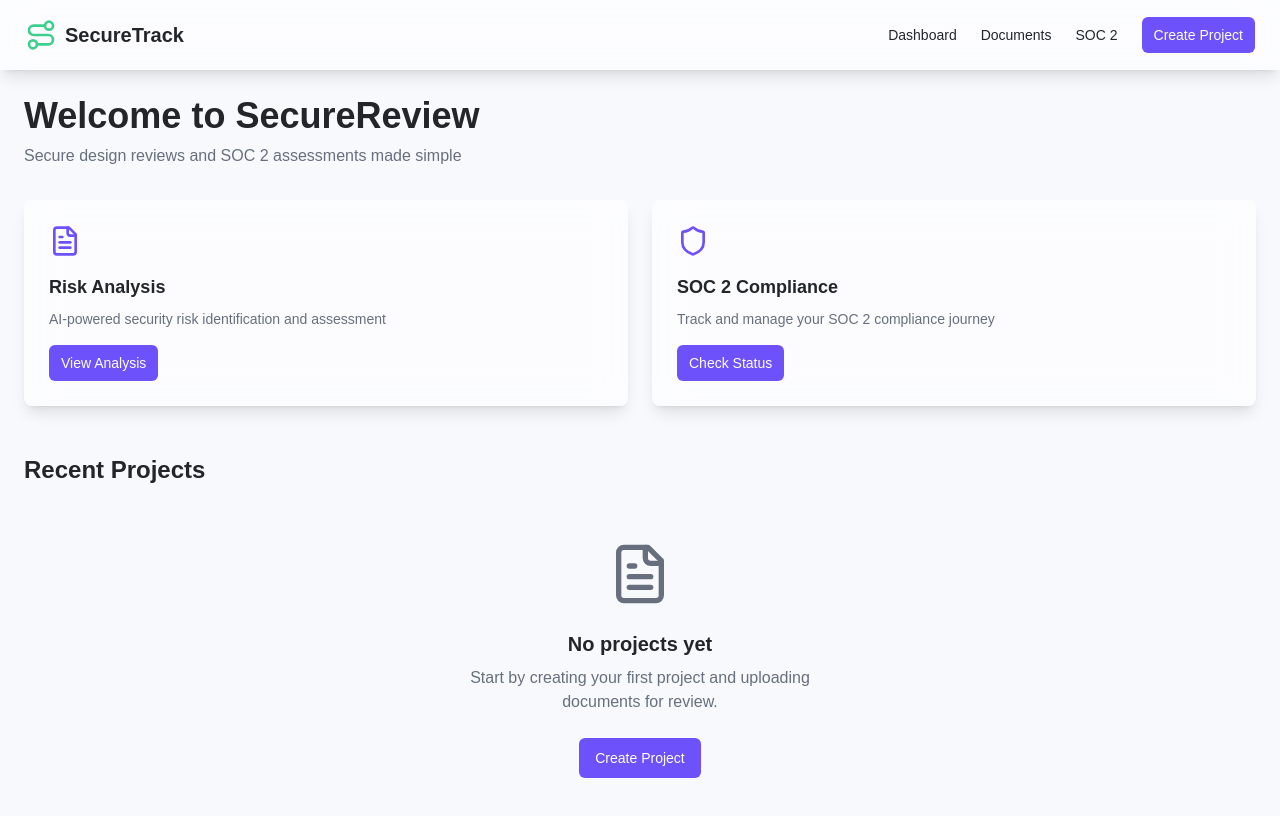
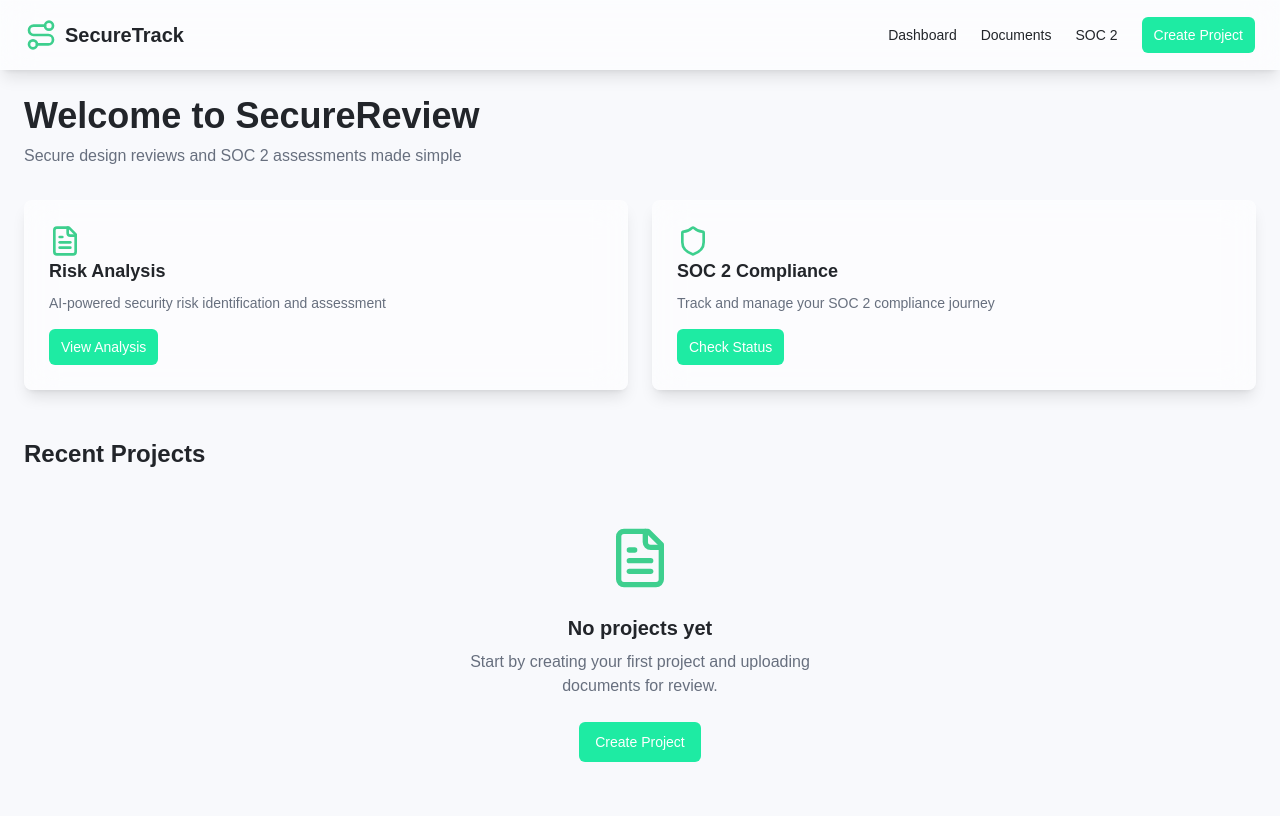
Before and after one commit to indrasol/sdr-tool, a React (Vite) app: page / in a window 1280 px wide. Shown: the top 816 px of the page. Built offline with nearby package versions, Linux system fonts and the light colour scheme.

Commit message:
Update button and icon colors
Changed the color of buttons and icons throughout the website to #3ECF8E for a consistent design.

```diff
--- a/src/index.css
+++ b/src/index.css
@@ -1,3 +1,4 @@
+
 @import url('https://fonts.googleapis.com/css2?family=Inter:wght@100..900&display=swap');
 
 @tailwind base;
@@ -15,7 +16,7 @@
     --popover: 0 0% 100%;
     --popover-foreground: 220 10% 15%;
 
-    --primary: 250 95% 65%;
+    --primary: 159 84% 52%;
     --primary-foreground: 0 0% 100%;
 
     --secondary: 220 15% 95%;
@@ -24,7 +25,7 @@
     --muted: 220 15% 95%;
     --muted-foreground: 220 10% 45%;
 
-    --accent: 250 95% 65%;
+    --accent: 159 84% 52%;
     --accent-foreground: 0 0% 100%;
 
     --destructive: 0 84% 60%;
@@ -32,7 +33,7 @@
 
     --border: 220 13% 90%;
     --input: 220 13% 90%;
-    --ring: 250 95% 65%;
+    --ring: 159 84% 52%;
 
     --radius: 0.5rem;
   }
--- a/src/pages/CreateProject.tsx
+++ b/src/pages/CreateProject.tsx
@@ -21,7 +21,7 @@ const CreateProject = () => {
 
         <div className="grid grid-cols-1 md:grid-cols-3 gap-6 max-w-5xl">
           <div className="glass-card p-8 rounded-lg hover:scale-102 transition-transform cursor-pointer">
-            <Plus className="w-12 h-12 text-primary mb-4" />
+            <Plus className="w-12 h-12 mb-4" style={{ color: '#3ECF8E' }} />
             <h3 className="text-xl font-semibold mb-2">New Project</h3>
             <p className="text-sm text-muted-foreground mb-6">
               Create a new project from scratch with custom settings and configurations
@@ -32,7 +32,7 @@ const CreateProject = () => {
           </div>
 
           <div className="glass-card p-8 rounded-lg hover:scale-102 transition-transform cursor-pointer">
-            <FolderPlus className="w-12 h-12 text-primary mb-4" />
+            <FolderPlus className="w-12 h-12 mb-4" style={{ color: '#3ECF8E' }} />
             <h3 className="text-xl font-semibold mb-2">Add Existing Project</h3>
             <p className="text-sm text-muted-foreground mb-6">
               Import an existing project and its associated documents and settings
@@ -46,7 +46,7 @@ const CreateProject = () => {
             className="glass-card p-8 rounded-lg hover:scale-102 transition-transform cursor-pointer"
             onClick={() => navigate('/model-with-ai')}
           >
-            <Sparkles className="w-12 h-12 text-primary mb-4" />
+            <Sparkles className="w-12 h-12 mb-4" style={{ color: '#3ECF8E' }} />
             <h3 className="text-xl font-semibold mb-2">Model with AI</h3>
             <p className="text-sm text-muted-foreground mb-6">
               Let AI help you model and structure your project based on best practices
--- a/src/pages/Index.tsx
+++ b/src/pages/Index.tsx
@@ -22,7 +22,7 @@ const Index = () => {
 
         <div className="grid grid-cols-1 md:grid-cols-2 gap-6 mb-12">
           <div className="glass-card p-6 rounded-lg">
-            <FileText className="w-8 h-8 text-primary mb-4" />
+            <FileText className="w-8 h-8" style={{ color: '#3ECF8E' }} />
             <h3 className="text-lg font-semibold mb-2">Risk Analysis</h3>
             <p className="text-sm text-muted-foreground mb-4">
               AI-powered security risk identification and assessment
@@ -31,7 +31,7 @@ const Index = () => {
           </div>
 
           <div className="glass-card p-6 rounded-lg">
-            <Shield className="w-8 h-8 text-primary mb-4" />
+            <Shield className="w-8 h-8" style={{ color: '#3ECF8E' }} />
             <h3 className="text-lg font-semibold mb-2">SOC 2 Compliance</h3>
             <p className="text-sm text-muted-foreground mb-4">
               Track and manage your SOC 2 compliance journey
@@ -65,7 +65,7 @@ const Index = () => {
             </div>
           ) : (
             <EmptyState
-              icon={<FileText className="w-full h-full" />}
+              icon={<FileText className="w-full h-full" style={{ color: '#3ECF8E' }} />}
               title="No projects yet"
               description="Start by creating your first project and uploading documents for review."
               action={<Button>Create Project</Button>}
```
